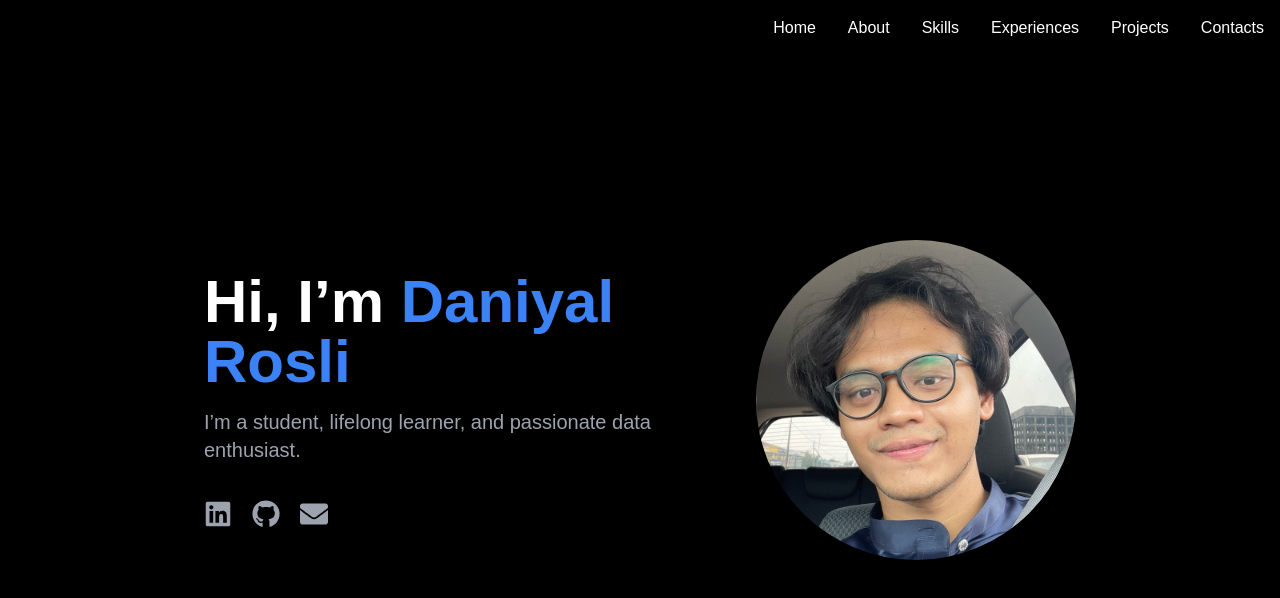
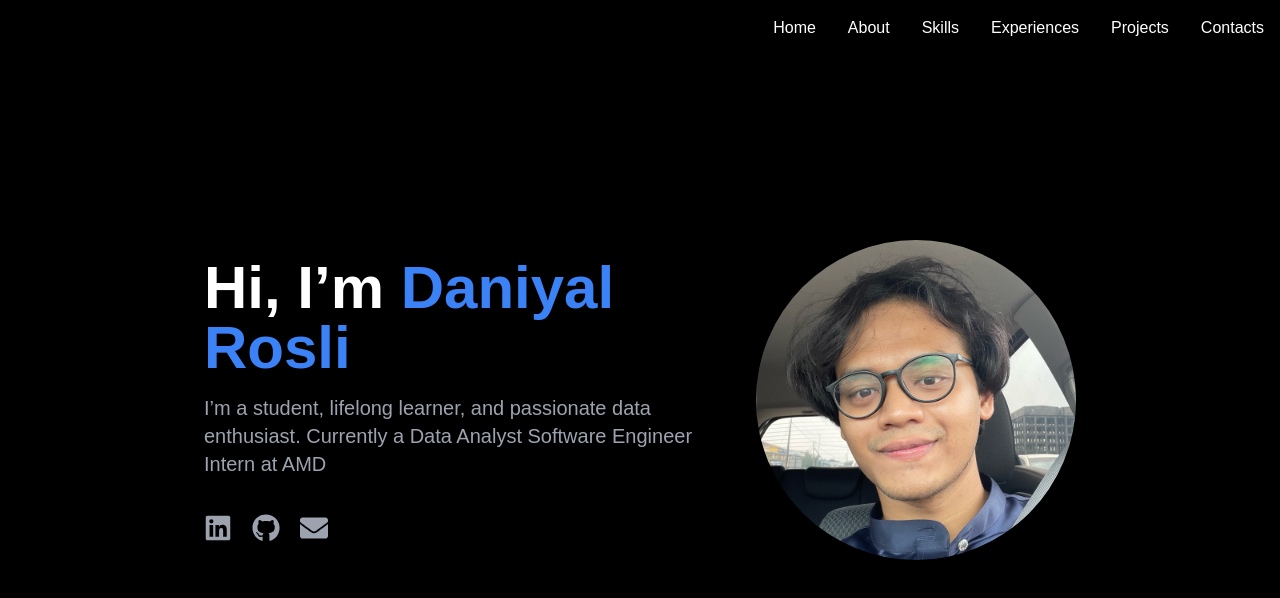
Before and after one commit to daniyalrosli/my-portfolio, a Next.js app: page / in a window 1280 px wide. Shown: the top 598 px of the page. Built offline with nearby package versions, Linux system fonts and the light colour scheme.

Commit message:
update ui

```diff
--- a/src/app/page.tsx
+++ b/src/app/page.tsx
@@ -32,7 +32,7 @@ export default function HomePage() {
             Hi, I’m <span className="text-blue-500">Daniyal Rosli</span>
           </h1>
           <p className="text-xl text-gray-400">
-            I’m a student, lifelong learner, and passionate data enthusiast.
+            I’m a student, lifelong learner, and passionate data enthusiast. Currently a Data Analyst Software Engineer Intern at AMD
           </p>
           {/* Social Links */}
           <div className="flex justify-center md:justify-start gap-5 mt-5">
```
